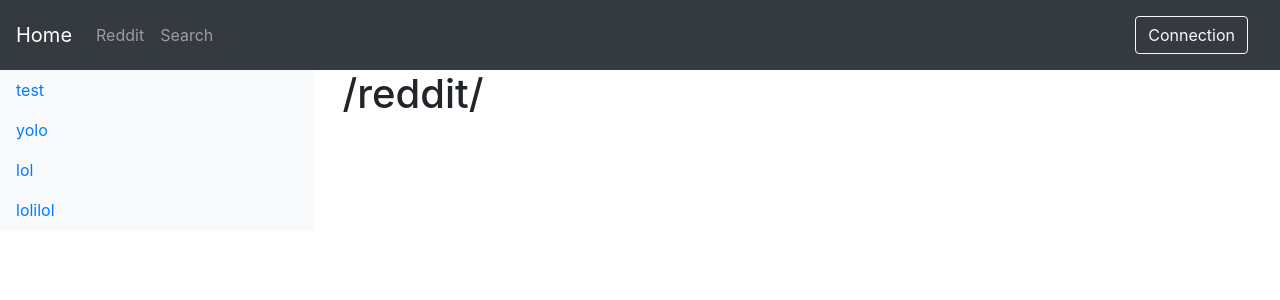
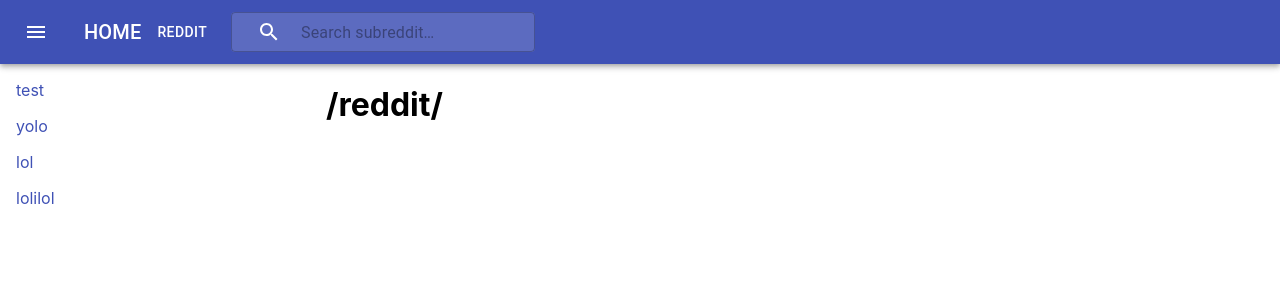
Before and after one commit to BOISSARD/test-next-graphql, a Next.js app in the folder app/: page /reddit in a window 1280 px wide. Shown: the top 300 px of the page. Built offline with nearby package versions, Linux system fonts and the light colour scheme.

Commit message:
Modification du rramework graphique

```diff
--- a/app/components/master.js
+++ b/app/components/master.js
@@ -1,5 +1,9 @@
-import ListGroup from 'react-bootstrap/ListGroup'
-import Nav from 'react-bootstrap/Nav'
+
+import Link from 'next/link'
+
+import List from '@material-ui/core/List';
+import ListItem from '@material-ui/core/ListItem';
+import LinkUI from '@material-ui/core/Link';
 
 export default class Master extends React.Component {
 
@@ -12,12 +16,12 @@ export default class Master extends React.Component {
     render() {
         return (
             <div>
-                <Nav className="flex-column">
-                    <Nav.Link href="/reddit/r/test">test</Nav.Link>
-                    <Nav.Link href="/reddit/r/yolo">yolo</Nav.Link>
-                    <Nav.Link href="/reddit/r/lol">lol</Nav.Link>
-                    <Nav.Link href="/reddit/r/lolilol">lolilol</Nav.Link>
-                </Nav>
+                <List>
+                    <ListItem><Link href="/reddit/r/test"><LinkUI href="">test</LinkUI></Link></ListItem>
+                    <ListItem><Link href="/reddit/r/yolo"><LinkUI href="">yolo</LinkUI></Link></ListItem>
+                    <ListItem><Link href="/reddit/r/lol"><LinkUI href="">lol</LinkUI></Link></ListItem>
+                    <ListItem><Link href="/reddit/r/lolilol"><LinkUI href="">lolilol</LinkUI></Link></ListItem>
+                </List>
             </div>
         )
     }
--- a/app/layout/reddit.js
+++ b/app/layout/reddit.js
@@ -1,7 +1,10 @@
 import Master from "../components/master";
 
-import Row from 'react-bootstrap/Row'
-import Col from 'react-bootstrap/Col'
+import { makeStyles } from '@material-ui/core/styles';
+import Drawer from '@material-ui/core/Drawer';
+import Grid from '@material-ui/core/Grid';
+import Box from '@material-ui/core/Box';
+import Container from '@material-ui/core/Container';
 
 export default class RedditLayout extends React.Component {
 
@@ -9,21 +12,49 @@ export default class RedditLayout extends React.Component {
 		super(props);
 		this.children = props.children
 		this.list = ["yolo", "test"]
+		this.classes = makeStyles((theme) => ({
+			drawer: {
+			  width: 240,
+			  flexShrink: 0,
+			  marginTop: 100,
+			},
+			drawerPaper: {
+			  width: 240,
+			},
+			content: {
+			  flexGrow: 1,
+			  padding: theme.spacing(3),
+			},
+			center: {
+				textAlign: 'center',
+			}
+		}));
 	}
 
 	render() {
 		return (
 			<div className="bg-white antialiased">
-				<Row>
-					<Col md="4" lg="3" className="d-md-block bg-light sidebar collapse">
+				<Grid container spacing={3}>
+					<Grid item xs={3}>
 						<Master list={this.list} />
-					</Col>
-					<Col>
-						<div className="container">
+					</Grid>
+					<Grid item xs={8}>
+						<Box justifyContent="center">
 							{this.children}
-						</div>
-					</Col>
-				</Row>
+						</Box >
+					</Grid>
+				</Grid>
+
+				{/* <Drawer
+        			className={this.classes.drawer}
+					variant="permanent"
+					anchor="left"
+				>
+					<Master list={this.list} />
+				</Drawer>
+				<main className={this.classes.content}>
+					{this.children}
+				</main> */}
 
 			</div>
 		)
--- a/app/package.json
+++ b/app/package.json
@@ -8,10 +8,10 @@
     "start": "next start"
   },
   "dependencies": {
-    "bootstrap": "^4.5.3",
+    "@material-ui/core": "^4.11.0",
+    "@material-ui/icons": "^4.9.1",
     "next": "^10.0.0",
     "react": "16.13.1",
-    "react-bootstrap": "^1.4.0",
     "react-dom": "16.13.1"
   }
 }
--- a/app/pages/_app.js
+++ b/app/pages/_app.js
@@ -1,31 +1,77 @@
-import 'bootstrap/dist/css/bootstrap.min.css'
-//import 'bootstrap/dist/js/bootstrap.min.js'
 import Head from 'next/head'
-import Nav from 'react-bootstrap/Nav'
-import Navbar from 'react-bootstrap/Navbar'
-import Button from 'react-bootstrap/Button'
+import Link from 'next/link'
 
-export default function MyApp({Component, pageProps}) {
+import { fade, makeStyles } from '@material-ui/core/styles';
+import AppBar from '@material-ui/core/AppBar';
+import Toolbar from '@material-ui/core/Toolbar';
+import Typography from '@material-ui/core/Typography';
+import Button from '@material-ui/core/Button';
+import IconButton from '@material-ui/core/IconButton';
+import MenuIcon from '@material-ui/icons/Menu';
+import SearchIcon from '@material-ui/icons/Search';
+import TextField from '@material-ui/core/TextField';
+import InputAdornment from '@material-ui/core/InputAdornment';
+
+const useStyles = makeStyles((theme) => ({
+    grow: {
+        flexGrow: 1,
+    },
+    menuButton: {
+        marginRight: theme.spacing(2),
+    },
+    search: {
+        backgroundColor: fade(theme.palette.common.white, 0.15),
+        borderColor: 'white',
+        borderRadius: theme.shape.borderRadius,
+        marginRight: theme.spacing(2),
+        marginLeft: theme.spacing(2),
+        color: 'white'
+    },
+    searchIcon: {
+        color: 'white'
+    }
+}));
+
+export default function MyApp({ Component, pageProps }) {
+    const classes = useStyles();
+
     return (
         <>
             <Head>
-            <title>Next Skill Test</title>
-            <link rel="icon" href="/logo.jpg" />
+                <title>Next Skill Test</title>
+                <link rel="icon" href="/logo.jpg" />
             </Head>
 
-            <Navbar bg="dark" variant="dark">
-                <Navbar.Brand href="/">Home</Navbar.Brand>
-                <Navbar.Toggle aria-controls="basic-navbar-nav" />
-                <Navbar.Collapse id="basic-navbar-nav">
-                    <Nav className="mr-auto">
-                        <Nav.Link href="/reddit">Reddit</Nav.Link>
-                        <Nav.Link href="/reddit/search">Search</Nav.Link>
-                    </Nav>
-                    <Nav.Link href="/connexion"><Button variant="outline-light">Connection</Button></Nav.Link>
-                </Navbar.Collapse>
-            </Navbar>
+            <AppBar position="static">
+                <Toolbar>
+                    <IconButton
+                        edge="start"
+                        className={classes.menuButton}
+                        color="inherit"
+                    >
+                        <MenuIcon />
+                    </IconButton>
+                    <Link href="/"><Button color="inherit"><Typography variant="h6" noWrap>Home</Typography></Button></Link>
+                    <Link href="/reddit"><Button color="inherit">Reddit</Button></Link>
+                    <form>
+                        <TextField
+                            variant="outlined"
+                            placeholder="Search subreddit…"
+                            size="small"
+                            className={classes.search}
+                            InputProps={{
+                                startAdornment: (
+                                    <InputAdornment position="start">
+                                        <Link href="/reddit/search"><IconButton className={classes.searchIcon}><SearchIcon /></IconButton></Link>
+                                    </InputAdornment>
+                                ),
+                            }}
+                        />
+                    </form>
+                </Toolbar>
+            </AppBar>
 
-            <Component {...pageProps}/>
+            <Component {...pageProps} />
 
             <style jsx global>{`
                 html,
```
Also changed, not shown: app/pages/index.js (+14 -18 lines), 1 other file (tests, documents, lock files or other folders).
